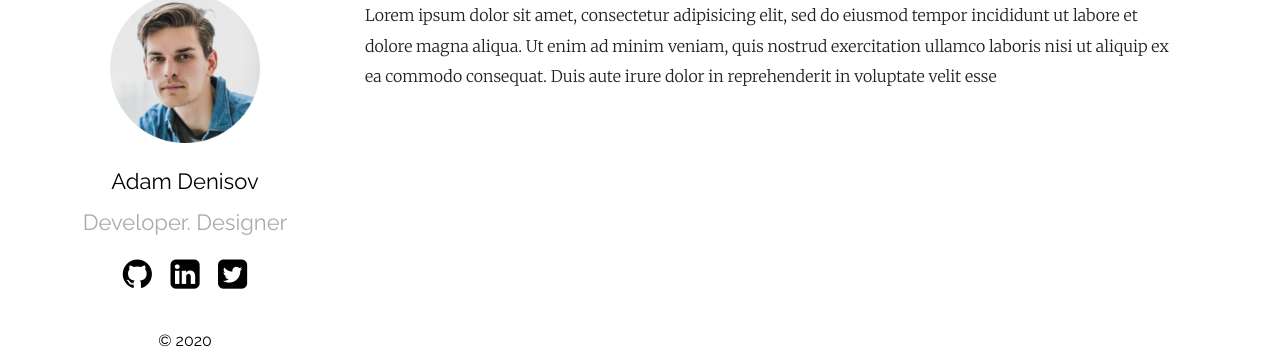
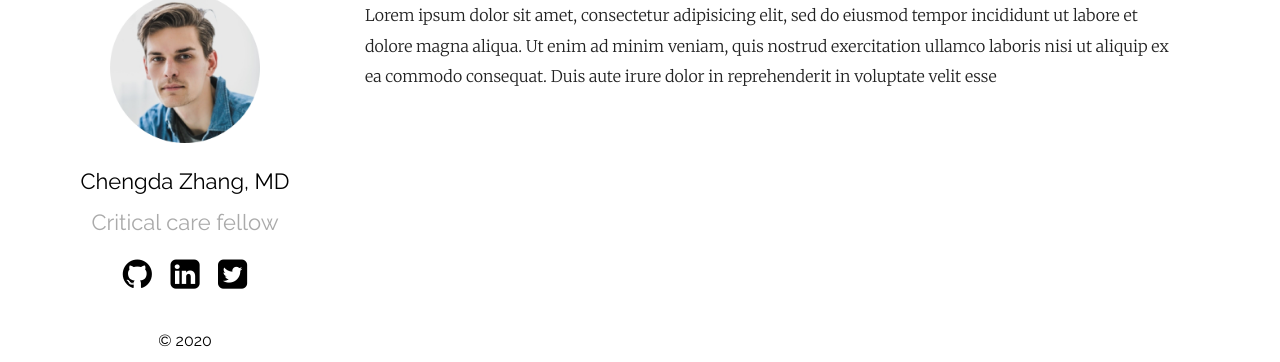
Before and after one commit to zhangcd07/Chengda, a Jekyll site: the page built from index.md, in a window 1280 px wide. Shown: the part 203-565 px from the top of the page. Built offline with Jekyll 4.4.1, drawn with Linux system fonts in a browser that asks for light colours.

Commit message:
Update _config.yml

```diff
--- a/_config.yml
+++ b/_config.yml
@@ -12,17 +12,17 @@ show_excerpts: true # set to true to show excerpts on the homepage
 sass:
   sass_dir: _sass
 plainwhite:
-  name: Adam Denisov
-  tagline: Developer. Designer
+  name: Chengda Zhang, MD
+  tagline: Critical care fellow
   date_format: "%b %-d, %Y"
   sitemap: true # set to true to generate sitemap.xml content
 
   # generate social links in footer
   social_links:
-    twitter: thelehhman
-    github:  thelehhman
+    twitter: zhangcd07
+    github:  zhangcd07
     linkedIn: in/thelehhman
-    rss: rss
+    # rss: rss
     # dribbble: jekyll
     # flickr:   jekyll
     # instagram: jekyll
```
